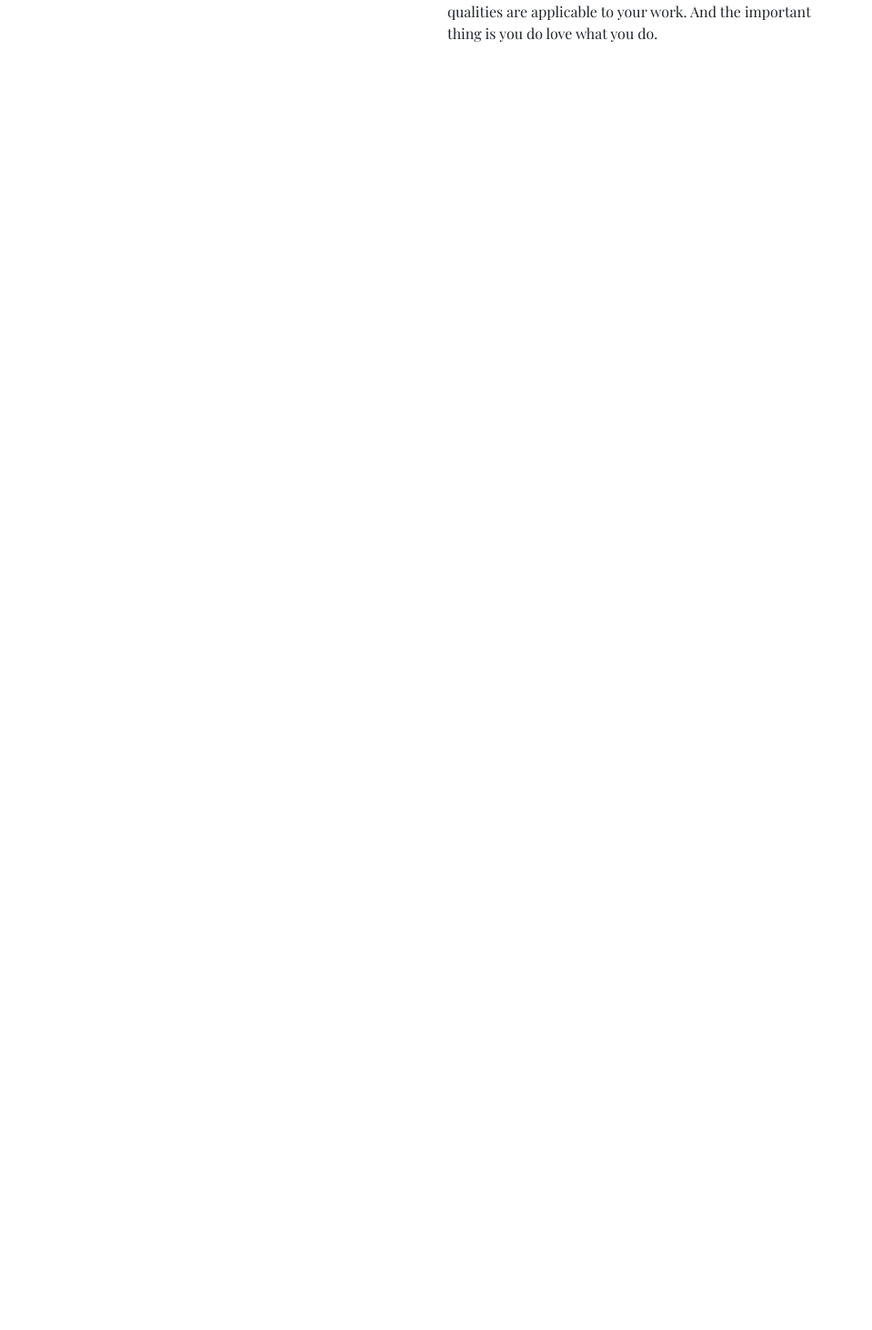
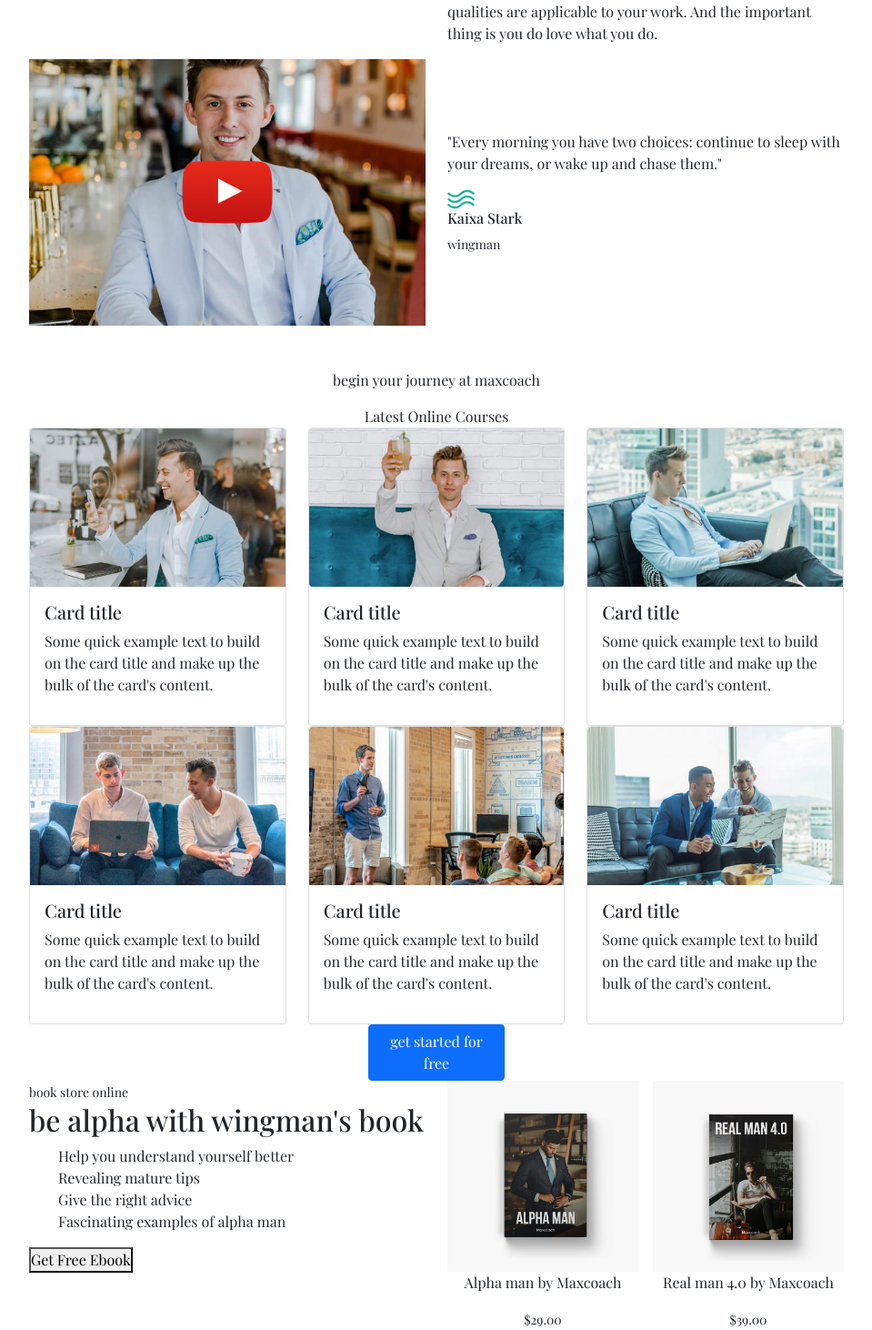
Before and after one commit to GRND0/proj-html-vuejs, a Vue app: page / in a window 1280 px wide. Shown: the part 1075-2537 px from the top of the page at 91% size, without its empty margins (160-1119 px from the left). Before the commit the page ends 1140 px from the top, so only its background shows below. Built offline with nearby package versions, Linux system fonts and the light colour scheme.

Commit message:
aggiunta ulteriori sezioni alla bozza main

```diff
--- a/src/components/CustomMain.vue
+++ b/src/components/CustomMain.vue
@@ -1,5 +1,6 @@
 <template>
   <div>
+    <section class="mb-5">
       <div class="container-fluid">
         <div class="wrapper-interno">
           <div class="row d-flex align-items-center" id="statistiche">
@@ -29,7 +30,8 @@
             <p>how to be an alpha male: the 15 habits of true alphas</p>
           </div>
           <div class="col">
-          <p>Want to learn how to be an alpha male? How to be more masculine? How to be the man you've always wanted to
+            <p>Want to learn how to be an alpha male? How to be more masculine? How to be the man you've always wanted
+              to
               be?</p>
             <p>Your goal is to show the consistency of business, core values, and customer care. Punctuality,
               responsability, individuality, accuracy, enthusiasm - you have to clearly explain how these qualities are
@@ -39,14 +41,149 @@
       </div>
       <div class="wrapper-interno">
         <div class="row">
-        <div class="col">
+          <div class="col position-relative">
+            <img src="../assets/img/home-movation-video-poster-670x450.jpg" alt="">
+            <img class="youtube" src="../assets/img/icon-youtube-play.png" alt="">
+          </div>
+          <div class="col d-flex flex-column justify-content-center align-items-start">
+            <p>"Every morning you have two choices: continue to sleep with your dreams, or wake up and chase them."</p>
+            <img src="../assets/img/home-movation-shape-01.png" alt="">
+            <h6>Kaixa Stark</h6>
+            <small>wingman</small>
 
-        </div>
-        <div class="col">
 
           </div>
         </div>
       </div>
+    </section>
+    <section>
+      <div class="text-center">
+        <p>begin your journey at maxcoach</p>
+        <span>Latest Online Courses</span>
+      </div>
+      <div class="wrapper-interno">
+        <div class="row">
+          <div class="col">
+            <div class="card">
+              <img src="../assets/img/motivation-course-06-480x298.jpg" class="card-img-top" alt="">
+              <div class="card-body">
+                <h5 class="card-title">Card title</h5>
+                <p class="card-text">Some quick example text to build on the card title and make up the bulk of the
+                  card's content.</p>
+                <small></small>
+                <small></small>
+              </div>
+            </div>
+          </div>
+          <div class="col">
+            <div class="card">
+              <img src="../assets/img/motivation-course-05-480x298.jpg" class="card-img-top" alt="">
+              <div class="card-body">
+                <h5 class="card-title">Card title</h5>
+                <p class="card-text">Some quick example text to build on the card title and make up the bulk of the
+                  card's content.</p>
+                <small></small>
+                <small></small>
+              </div>
+            </div>
+          </div>
+          <div class="col">
+            <div class="card">
+              <img src="../assets/img/motivation-course-04-480x298.jpg" class="card-img-top" alt="">
+              <div class="card-body">
+                <h5 class="card-title">Card title</h5>
+                <p class="card-text">Some quick example text to build on the card title and make up the bulk of the
+                  card's content.</p>
+                <small></small>
+                <small></small>
+              </div>
+            </div>
+          </div>
+
+        </div>
+      </div>
+      <div class="wrapper-interno">
+        <div class="row">
+          <div class="col">
+            <div class="card">
+              <img src="../assets/img/motivation-course-03-480x298.jpg" class="card-img-top" alt="">
+              <div class="card-body">
+                <h5 class="card-title">Card title</h5>
+                <p class="card-text">Some quick example text to build on the card title and make up the bulk of the
+                  card's content.</p>
+                <small></small>
+                <small></small>
+              </div>
+            </div>
+          </div>
+          <div class="col">
+            <div class="card">
+              <img src="../assets/img/motivation-course-02-480x298.jpg" class="card-img-top" alt="">
+              <div class="card-body">
+                <h5 class="card-title">Card title</h5>
+                <p class="card-text">Some quick example text to build on the card title and make up the bulk of the
+                  card's content.</p>
+                <small></small>
+                <small></small>
+              </div>
+            </div>
+          </div>
+          <div class="col">
+            <div class="card">
+              <img src="../assets/img/motivation-course-01-480x298.jpg" class="card-img-top" alt="">
+              <div class="card-body">
+                <h5 class="card-title">Card title</h5>
+                <p class="card-text">Some quick example text to build on the card title and make up the bulk of the
+                  card's content.</p>
+                <small></small>
+                <small></small>
+              </div>
+            </div>
+          </div>
+        </div>
+        <div class="col-2 mx-auto">
+          <a class="btn btn-primary " href="#" role="button">get started for free</a>
+        </div>
+      </div>
+
+    </section>
+    <section>
+      <div class="wrapper-interno">
+        <div class="row">
+          <div class="col">
+            <small>book store online</small>
+            <h2>be alpha with wingman's book</h2>
+            <ul>
+              <li>
+                Help you understand yourself better
+              </li>
+              <li>
+                Revealing mature tips
+              </li>
+              <li>
+                Give the right advice
+              </li>
+              <li>
+                Fascinating examples of alpha man
+              </li>
+            </ul>
+            <button>Get Free Ebook</button>
+          </div>
+          <div class="col d-flex">
+            <div class="text-center me-2">
+              <img src="../assets/img/product-book-11-400x400.jpg" alt="">
+              <p>Alpha man by Maxcoach</p>
+              <small>$29.00</small>
+            </div>
+            <div class="text-center ms-2">
+              <img src="../assets/img/product-book-10-400x400.jpg" alt="">
+              <p> Real man 4.0 by Maxcoach</p>
+              <small>$39.00</small>
+            </div>
+          </div>
+        </div>
+      </div>
+    </section>
   </div>
 </template>
 
@@ -86,4 +223,12 @@ export default {
   }
 
 }
+
+.youtube {
+  position: absolute;
+  top: 50%;
+  left: 50%;
+  transform: translate(-50%, -50%);
+
+}
 </style>
```
Lines whose indentation alone changed are shown as unchanged.
